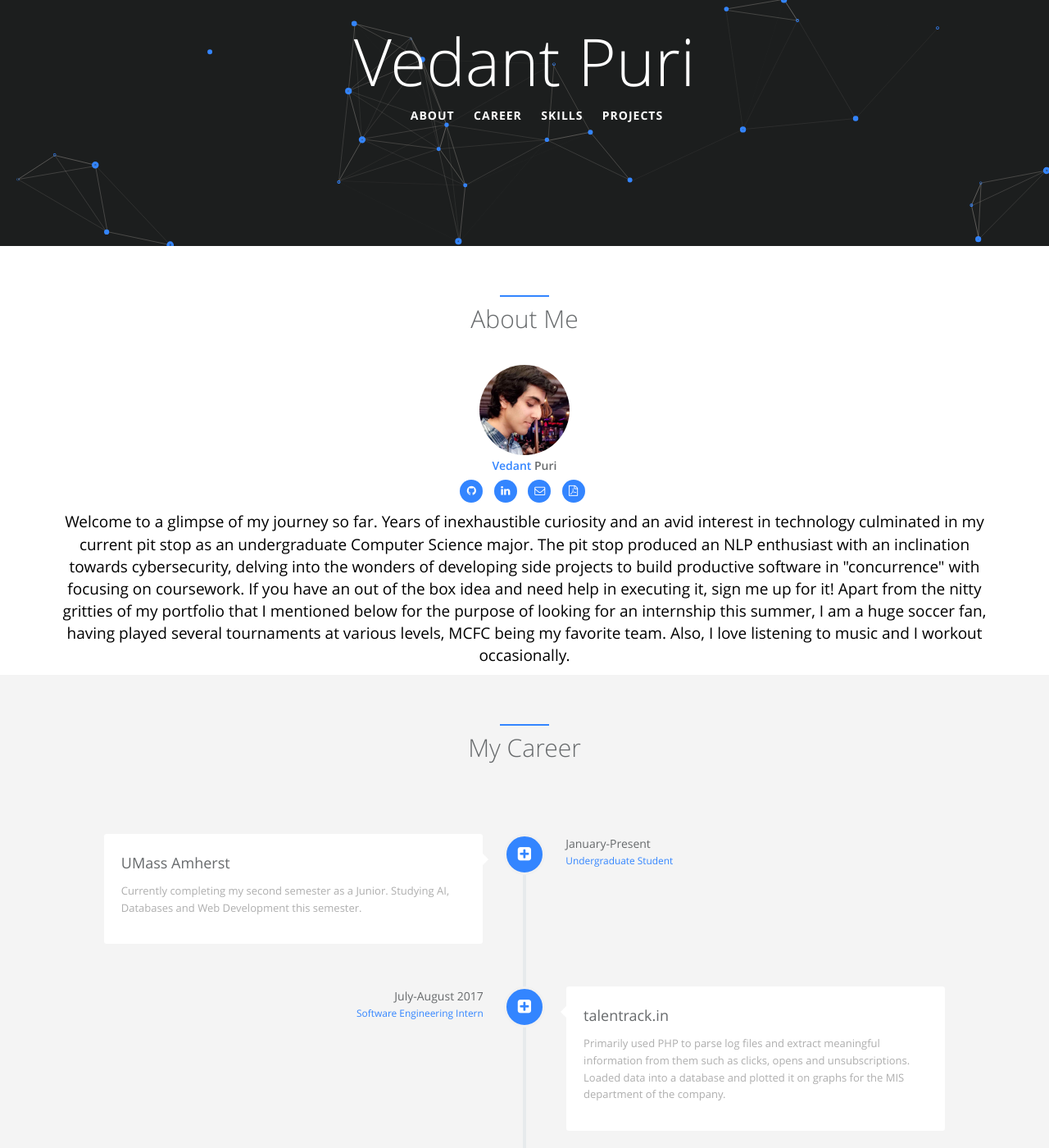
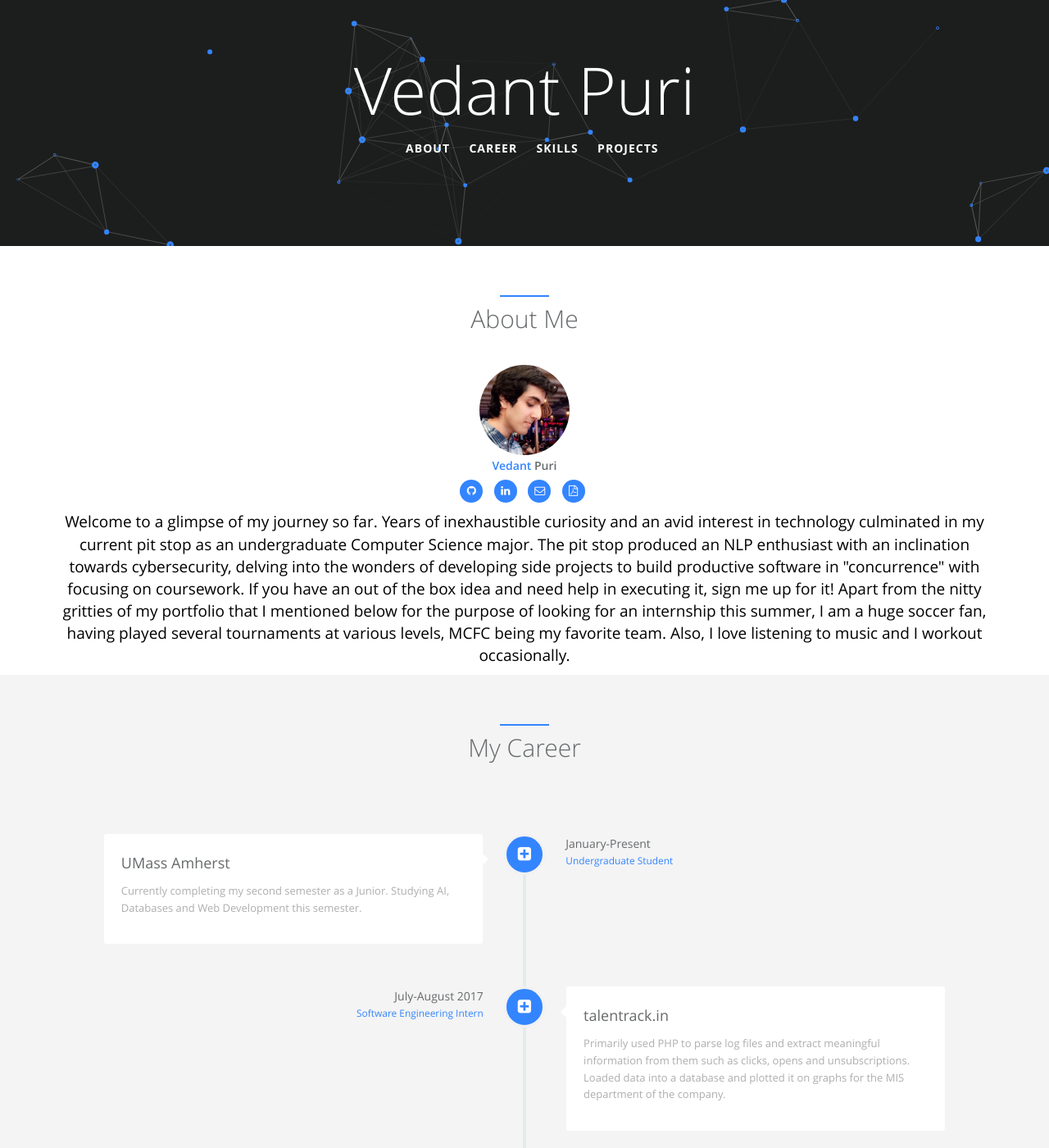
Before and after one commit to vedantpuri/vedantpuri.github.io, a Jekyll site: the page built from index.html, in a window 1280 px wide and 1400 px high. Shown: the whole window at 82% size. Built offline with Jekyll 4.4.1, drawn with Linux system fonts in a browser that asks for light colours.

Commit message:
Fix nav centering

```diff
--- a/_sass/_style.scss
+++ b/_sass/_style.scss
@@ -20,6 +20,7 @@
   text-align: center;
   color: white;
   font-size: 80px;
+  padding-top: 35px;
 }
 button.dim {
   text-transform: uppercase;
@@ -88,7 +89,7 @@
 
 .navbar-default {
   background-color: transparent;
-  margin-top:100px;
+  margin-top:140px;
 }
 
 .nav > li > a i {
@@ -2754,7 +2755,7 @@
         border-radius: 4px;
       }
       .navbar-nav {
-        width: 100%;
+        width: 101%;
         text-align: center;
       }
       .navbar-nav > li {
```
